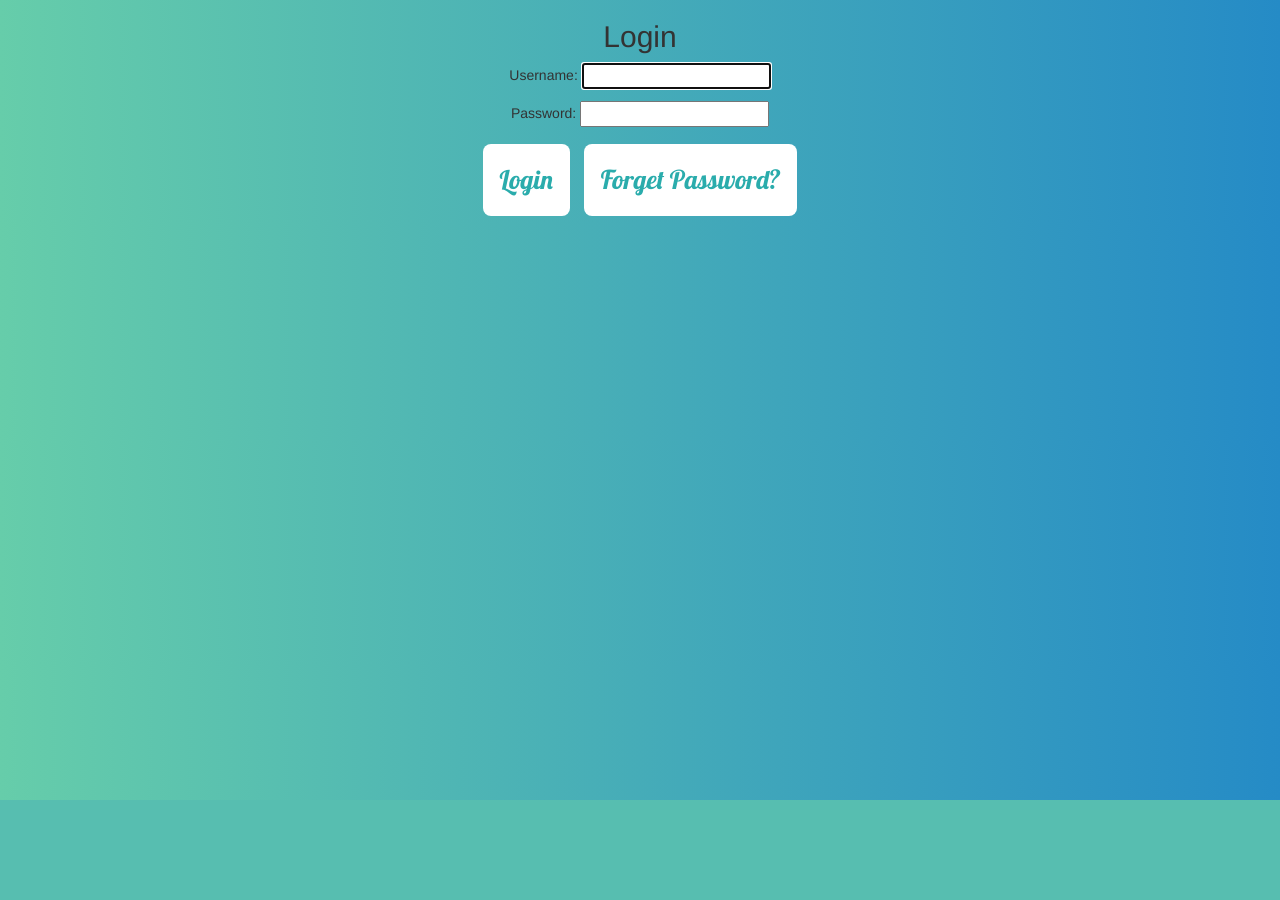
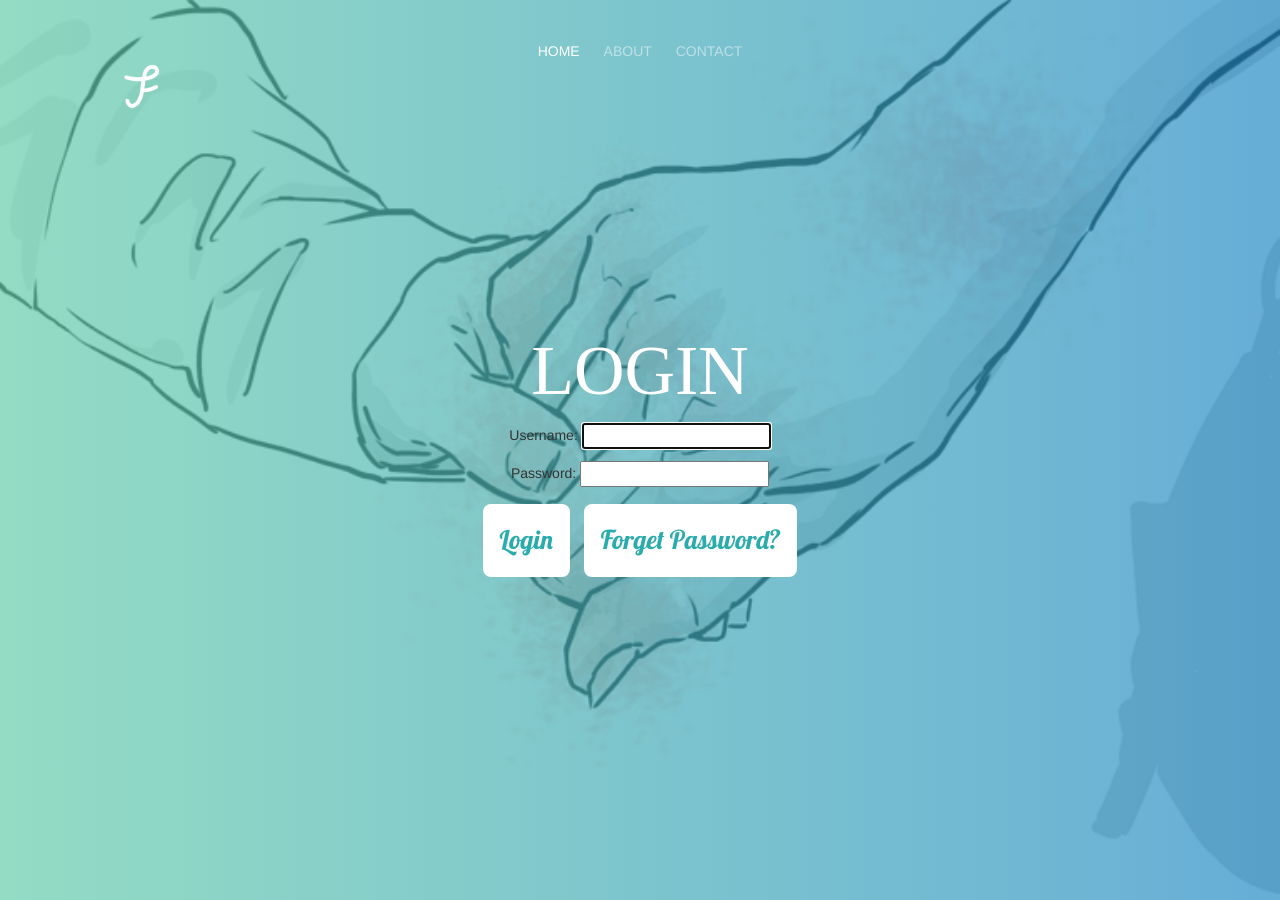
Before and after one commit to spark131072/J-F, a Django app: page /account/login/ in a window 1280 px wide. Before the commit the page ends 800 px from the top, so only its background shows below. Run offline with Django 3.2, Linux system fonts and the light colour scheme; some libraries are stand-ins or nearby versions.

Commit message:
Update index.html

```diff
--- a/templates/index.html
+++ b/templates/index.html
@@ -70,7 +70,7 @@
                 </div>
                 <div class="col-xs-8 text-center menu-1">
                     <ul>
-                        <li class="active"><a href="index.html">Home</a></li>
+                        <li class="active"><a href="/">Home</a></li>
                         <li><a href="#gtco-team">About</a></li>
                         <!--
                         <li class="has-dropdown">
@@ -106,12 +106,10 @@
                     {% endif %}
                 </div>
             </div>
-
         </div>
     </nav>
 
     <header id="gtco-header" class="gtco-cover" role="banner">
-        <div id="bgimg"></div>
         <div class="gtco-container">
             <div class="row">
                 <div class="col-md-8 col-md-offset-2 text-center">
--- a/templates/registration/login.html
+++ b/templates/registration/login.html
@@ -3,16 +3,44 @@
 {% block title %}Login{% endblock %}
 
 {% block content %}
+<div id="container">
+<div class="gtco-loader"></div>
 
-<center>
-  <h2>Login</h2>
-  <form method="post">
-  {% csrf_token %}
-  {{ form.as_p }}
+    <nav class="gtco-nav" role="navigation">
+        <div class="gtco-container">
+            <div class="row">
+                <div class="col-xs-2">
+                    <div id="gtco-logo"><a href="/"><img src="/static/img/JF.png" height="93" width="93"></a></div>
+                </div>
+                <div class="col-xs-8 text-center menu-1">
+                    <ul>
+                        <li class="active"><a href="/">Home</a></li>
+                      <li><a href="/#gtco-team">About</a></li>
+                        <li><a href="/">Contact</a></li>
+                    </ul>
+                </div>
+            </div>
+        </div>
+    </nav>
 
-    <button class="indexbtn" type="submit"><span>Login</span></button>
-    <button class="indexbtn" onclick="location.href='{% url "password_reset" %}'"><span>Forget Password?</span></button>
-
-</form>
-</center>
+    <header id="gtco-header" class="gtco-cover" role="banner">
+        <div class="gtco-container">
+            <div class="row">
+                <div class="col-md-8 col-md-offset-2 text-center">
+                    <div class="display-t">
+                        <div class="display-tc animate-box" data-animate-effect="fadeIn">
+                            <h1><font face="Times New Roman">Login</font></h1>
+                            <form method="post">
+                            {% csrf_token %}
+                            {{ form.as_p}}
+                                <button class="indexbtn" type="submit"><span>Login</span></button>
+                                <button class="indexbtn" onclick="location.href='{% url "password_reset" %}'"><span>Forget Password?</span></button>
+                            </form>
+                        </div>
+                    </div>
+                </div>
+            </div>
+        </div>
+    </header>
+</div>
 {% endblock %}
```
Also changed, not shown: static/css/style.css (line endings or trailing spaces), 1 other file.
